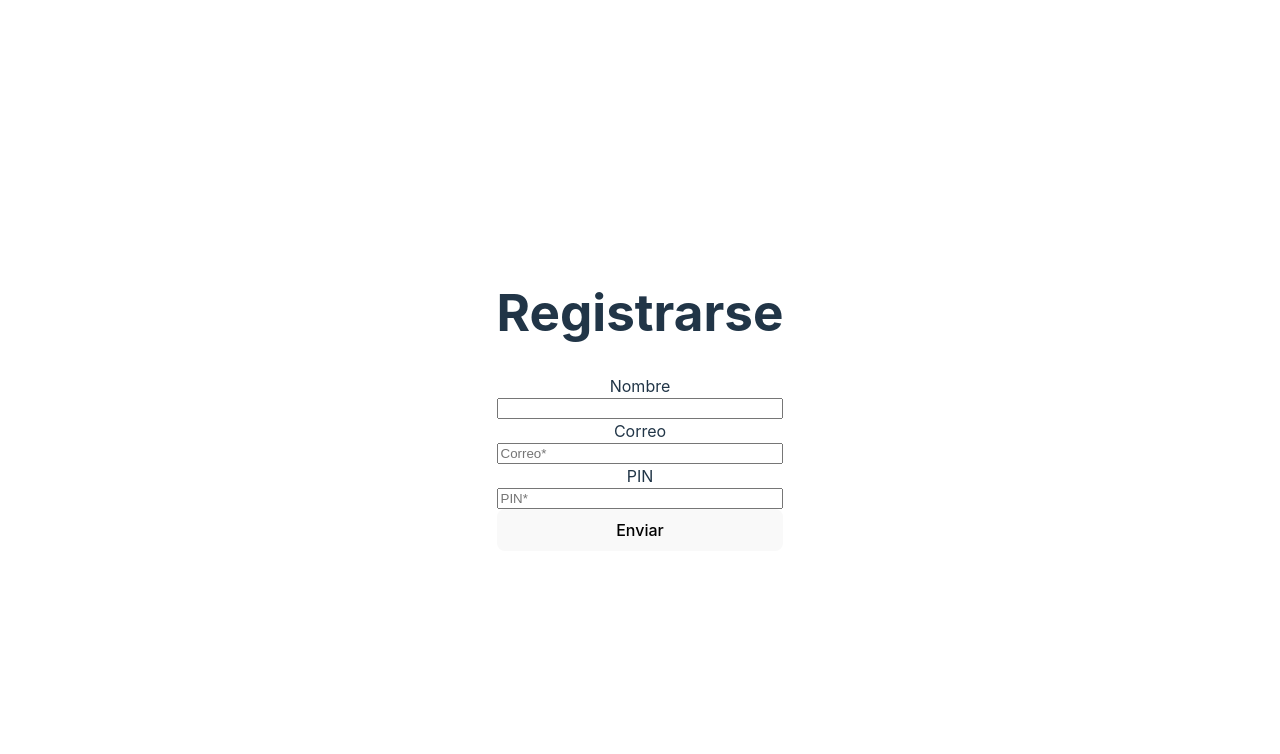
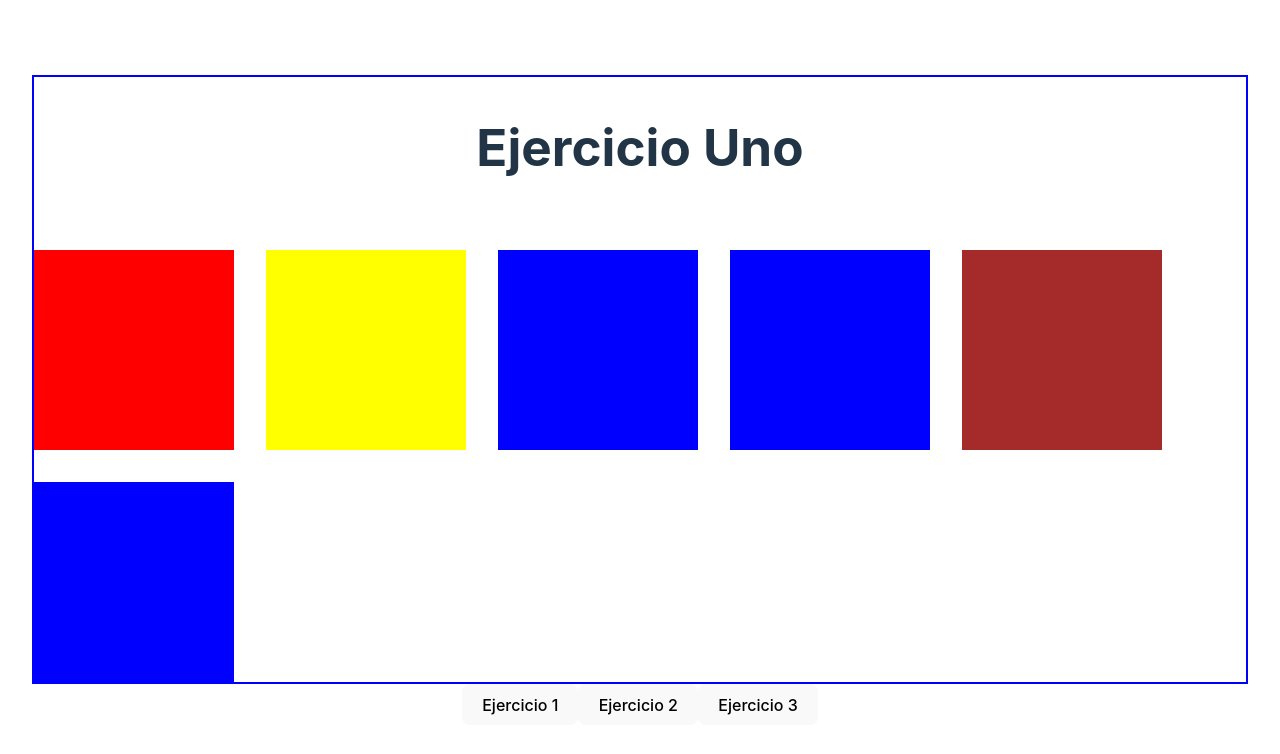
Before and after one commit to ignacio-nacho-barbano/vite-example, a React (Vite) app: page / in a window 1280 px wide. Shown: the top 754 px of the page. Built offline with nearby package versions, Linux system fonts and the light colour scheme.

Commit message:
task-2 make switch buttons for exercises

```diff
--- a/src/App.jsx
+++ b/src/App.jsx
@@ -5,20 +5,24 @@ import EjercicioDos from "./paginas/ejercicio-dos/EjercicioDos";
 import EjercicioR52 from "./paginas/ejercicio-r52/EjercicioR52";
 
 function App() {
-  const [viendoEjercicioUno, setViendoEjercicioUno] = useState(true);
+  const [ejercicio, setEjercicio] = useState(0);
 
   const cambiarColor = () => {
     setColor('blue');
   };
 
-  const onClick = () => {
-    setViendoEjercicioUno(!viendoEjercicioUno);
-  };
 
   return (
     <div className="App">
       <main>
-      <EjercicioR52/>
+        {ejercicio === 0 && <EjercicioUno/>}
+        {ejercicio === 1 &&<EjercicioDos/> }
+        {ejercicio === 2 &&<EjercicioR52/>}
+        <div>
+          <button onClick={()=>setEjercicio(0)}>Ejercicio 1</button>
+          <button onClick={()=>setEjercicio(1)}>Ejercicio 2</button>
+          <button onClick={()=>setEjercicio(2)}>Ejercicio 3</button>
+        </div>
       </main>
     </div>
   );
```
